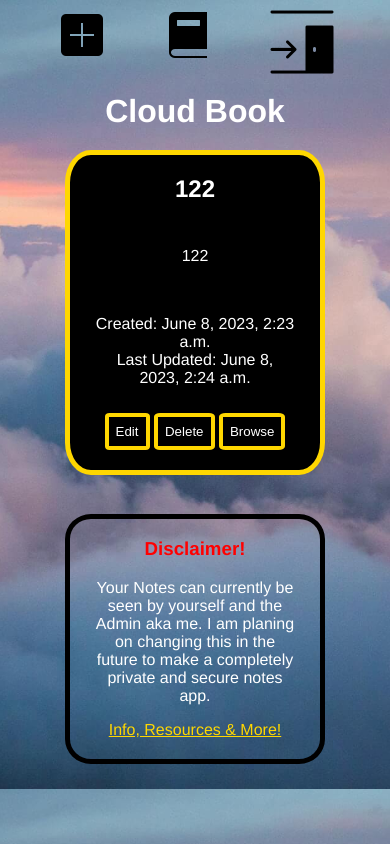
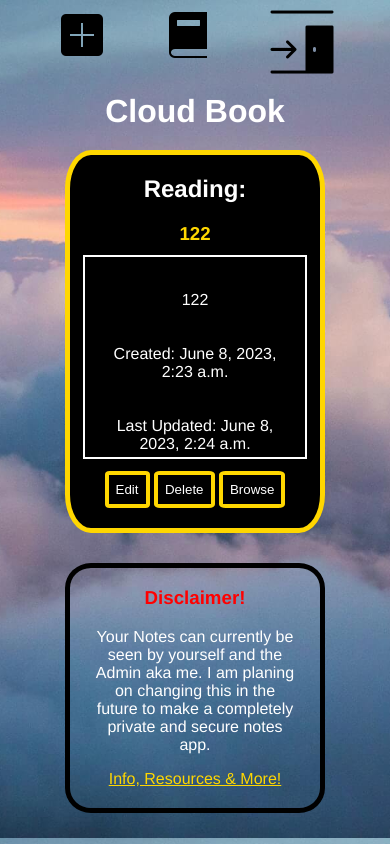
Before and after one commit to mejkej/cloudbook, a Django app: page /read/1 in a window 390 px wide. Run offline with Django 3.2, Linux system fonts and the light colour scheme; a user stored in the database is signed in; data comes from the database, SQL or seed files in the repository; both versions use the stored data as it was after the commit.

Commit message:
styled read_view better and made the input fields for signin &a up responsive

```diff
--- a/static/css/style.css
+++ b/static/css/style.css
@@ -7,7 +7,7 @@ body {
     background-position: center;
     background-repeat: repeat;
     font-family: Helvetica, sans-serif;
-    height:100%;
+    height:fit-content;
     width:100vw;
     margin:0 auto;
     border:0;
@@ -70,6 +70,20 @@ h1 {
     margin-right:5%;
 }
 
+/* notecontent container for read_view */
+.maindiv .readnotediv {
+    border:2px solid white;
+    margin-left:5%;
+    margin-right:5%;
+    margin-bottom: 5%;
+    padding-left:5%;
+    padding-right:5%;
+    word-wrap: break-word;
+    white-space: pre-line;
+    height:200px;
+    overflow-y:auto;
+}
+
 /* note title h3 a link to induvidual notes */
 .maindiv .browsenotes h3 {
     margin:0 auto;
@@ -82,8 +96,12 @@ h1 {
 /* a stay gold */
 .maindiv .browsenotes h3 a {
     color:gold;
+}
 
+.maindiv h3 a {
+    color:gold;
 }
+
 
 /* signin & signup view  nav anchor */
 .signinorupanchor {
@@ -114,9 +132,8 @@ margin: 0 auto;
 
 /* MAIN */
 main {
-    display:flex;
     flex-direction: column;
-    height:auto;
+    height:fit-content;
     width:80vw;
     margin-left:10vw;
     margin-right:10vw;
@@ -149,6 +166,15 @@ main {
     margin: 0 auto;
     margin-top:20px;
     margin-bottom:10px;
+}
+
+.maindiv h3 {
+    max-width: 80%;
+    word-wrap: break-word;
+    white-space: pre-line;
+    margin: 0 auto;
+    margin-top:20px;
+    margin-bottom:10px;
 
 }
 
@@ -167,13 +193,28 @@ main {
     white-space: pre-line;
 }
 
+/* responsive input fields for signin and signup */
+.maindiv form #id_username{
+    max-width:90%;
+}
 
+.maindiv form #id_password1{
+    max-width:90%;
+}
+
+.maindiv form #id_password2{
+    max-width:90%;
+}
+
+.maindiv form #id_password{
+    max-width:90%;
+}
 /* if messages.success */
 .success {
     color:rgb(35, 188, 12);
 }
 
-/* div wraping the notecontent and date stamps in read.html */
+/* div wraping the notecontent and date stamps in read.html
 .notecontentdiv {
     width:80%;
     height:200px;
@@ -181,7 +222,7 @@ main {
     margin: 0 auto;
     word-wrap: break-word;
     white-space: pre-line;
-}
+} */
 
 /* wraping anchor button on read.html for remaining functional and responsive */
 .maindiv.btnsdiv {
@@ -197,6 +238,9 @@ button {
     border-radius: 10%;
 }
 
+.title {
+    color:gold;
+}
 
 button:hover {
     border:4px solid gold;
@@ -222,9 +266,14 @@ button a:visited {
     color:rgb(35, 188, 12);
 }
 
-/* BODY STYLING */
-.maindiv.error {
+/* if message.error */
+.error {
     color:red;
+}
+
+/* if message.success */
+.success {
+    color:rgb(35, 188, 12);
 }
 
 /* errorlist for the sign up form */
@@ -236,10 +285,7 @@ button a:visited {
 }
 
 /* footer */
-main footer {
-
-    align-self: last baseline;
-    top:80%;
+footer {
     width:300px;
     max-width:80%;
     height:fit-content;
--- a/templates/browse.html
+++ b/templates/browse.html
@@ -4,12 +4,11 @@
 
     <h2>Browsing Notes:</h2>
 
-
         {% csrf_token %}
-
         {% if messages %}
         {% for message in messages %}
-        <h2> {{ message }} </h2>
+        {% if message.tags %}
+        <h2 class="{{ message.tags }}"> {% endif %} {{ message }}</h2>
         {% endfor %}
         {% endif %}
 
--- a/templates/read.html
+++ b/templates/read.html
@@ -1,6 +1,7 @@
 {% extends "base.html" %}
 {% block content %}
 <div class="maindiv">
+
     {% if messages %}
     {% for message in messages %}
     <h2 class="success"> {{ message }} </h2>
@@ -8,10 +9,14 @@
     {% endif %}
     <form method="POST" class="form">
         {% csrf_token %}
-        <h2>{{ note.title }}</h2>
-        <div class="notecontentdiv">
-            <p>{{ note.content }}</p>
-            <p>Created: {{ note.created_at }} <br> Last Updated: {{ note.updated_at }}</p>
+        <h2>Reading:</h2>
+        <h3 class="title">{{ note.title }}</h3>
+        <div class="readnotediv">
+            <p>{{ note.content }}
+                <br>
+            Created: {{ note.created_at }}
+                <br>
+            Last Updated: {{ note.updated_at }}</p>
         </div>
     </form>
 
--- a/templates/signin.html
+++ b/templates/signin.html
@@ -25,7 +25,8 @@
 
         {% if messages %}
         {% for message in messages %}
-        <h2> {{ message }} </h2>
+        {% if message.tags %}
+        <h2 class="{{ message.tags }}"> {% endif %} {{ message }}</h2>
         {% endfor %}
         {% endif %}
 
```
Also changed, not shown: templates/delete.html (+6 -4 lines), db.sqlite3.
